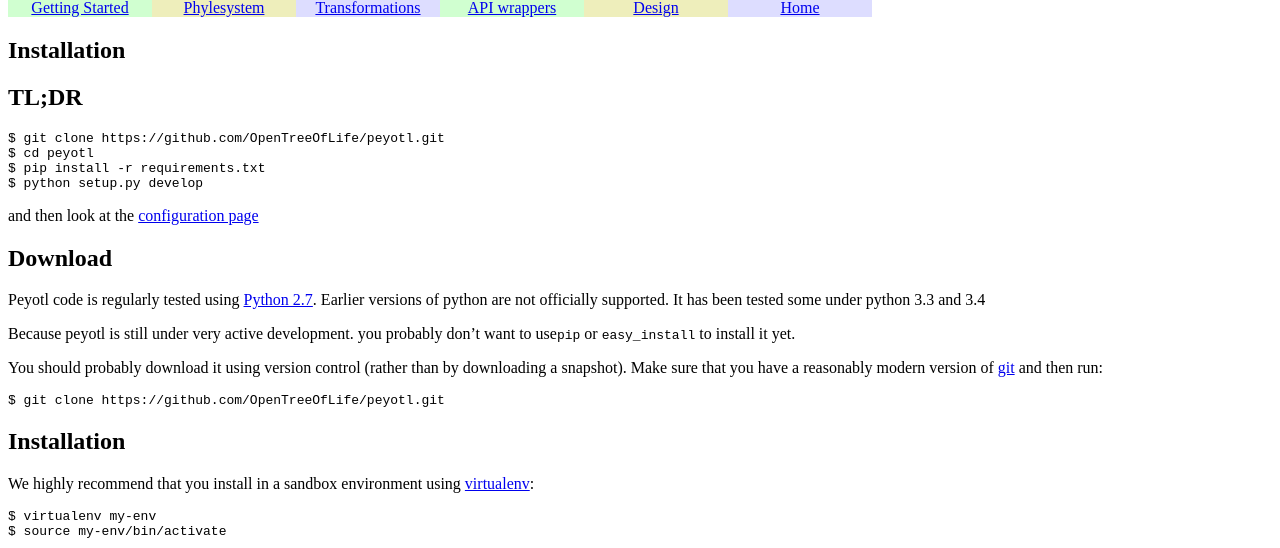
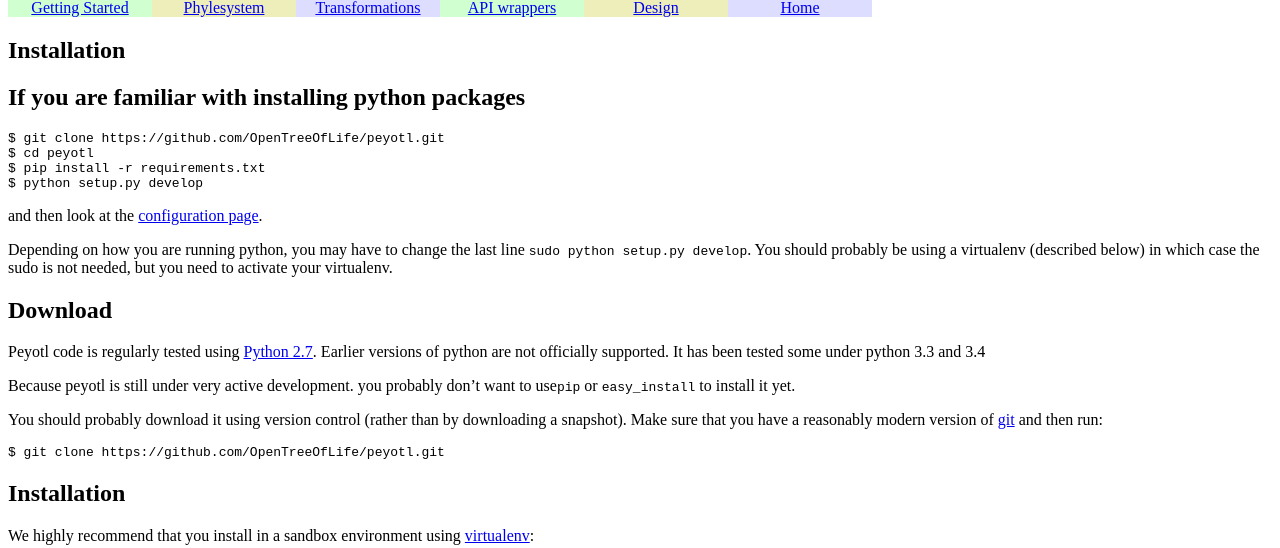
Before and after one commit to OpenTreeOfLife/peyotl, a Jekyll site: the page built from installation/index.md, in a window 1280 px wide and 900 px high, cut to the strip 352-900 px from the top of the window. Built offline with Jekyll 4.4.1, drawn with Linux system fonts in a browser that asks for light colours; some of the changed text lies outside the part shown.

Commit message:
installation instructions more detailed

```diff
--- a/installation/index.md
+++ b/installation/index.md
@@ -3,14 +3,19 @@
 title: Installation
 permalink: /installation/
 ---
-# TL;DR
+# If you are familiar with installing python packages
 
     $ git clone https://github.com/OpenTreeOfLife/peyotl.git
     $ cd peyotl
     $ pip install -r requirements.txt
     $ python setup.py develop
 
-and then look at the [configuration page](../configuration)
+and then look at the [configuration page](../configuration).
+
+Depending on how you are running python, you may have to change the
+last line `sudo python setup.py develop`.
+You should probably be using a virtualenv (described below) in
+which case the sudo is not needed, but you need to activate your virtualenv.
 
 # Download
 
@@ -29,6 +34,7 @@
     $ source my-env/bin/activate
 
 If you do not use virtualenv, you'll need to install [pip](https://pypi.python.org/pypi/pip) (virtualenv installs pip for you).
+Note that you'll have to run the `source` command in every shell that needs to use this virtualenv.
 
 To install the dependencies:
 
```
